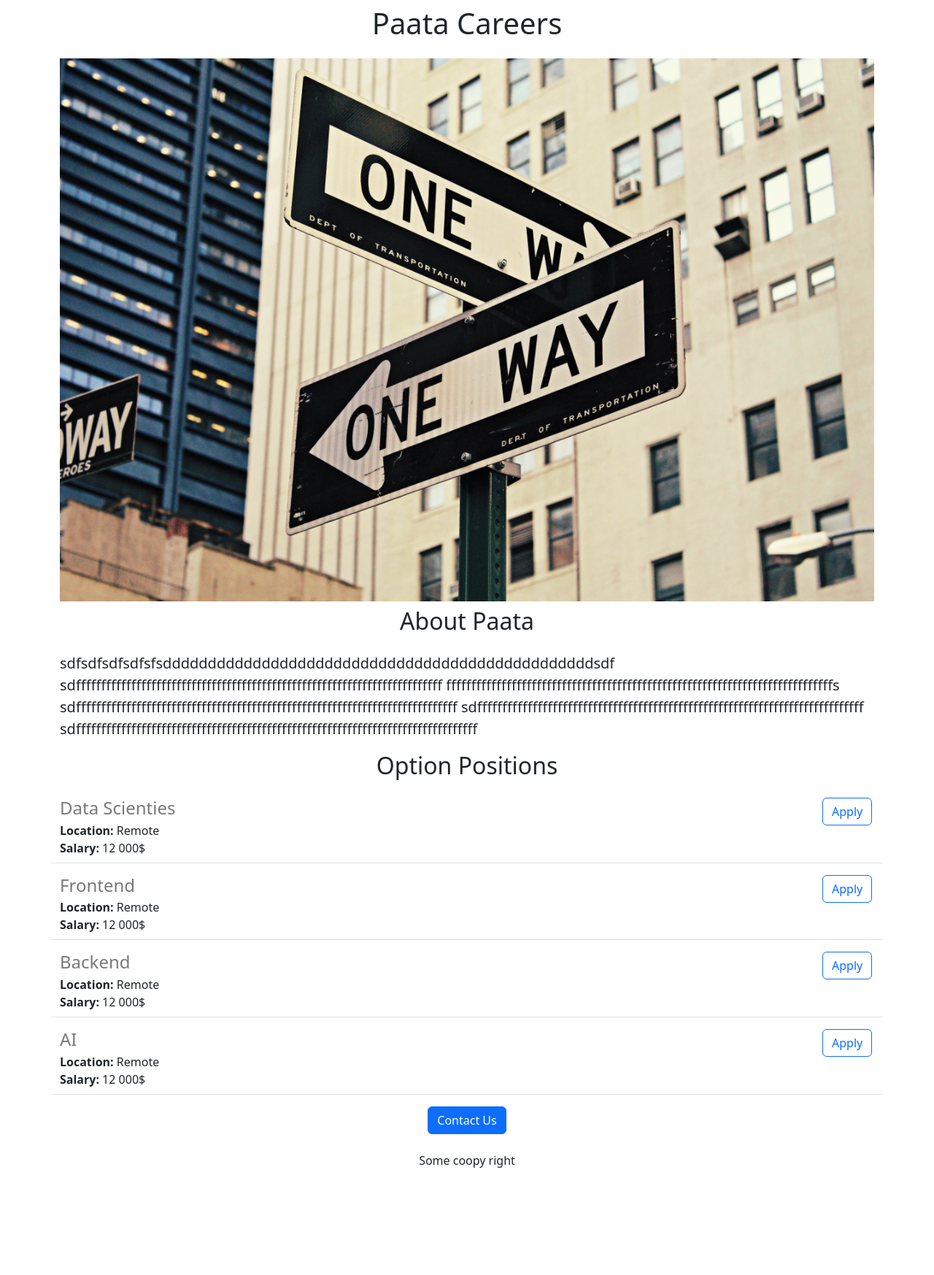
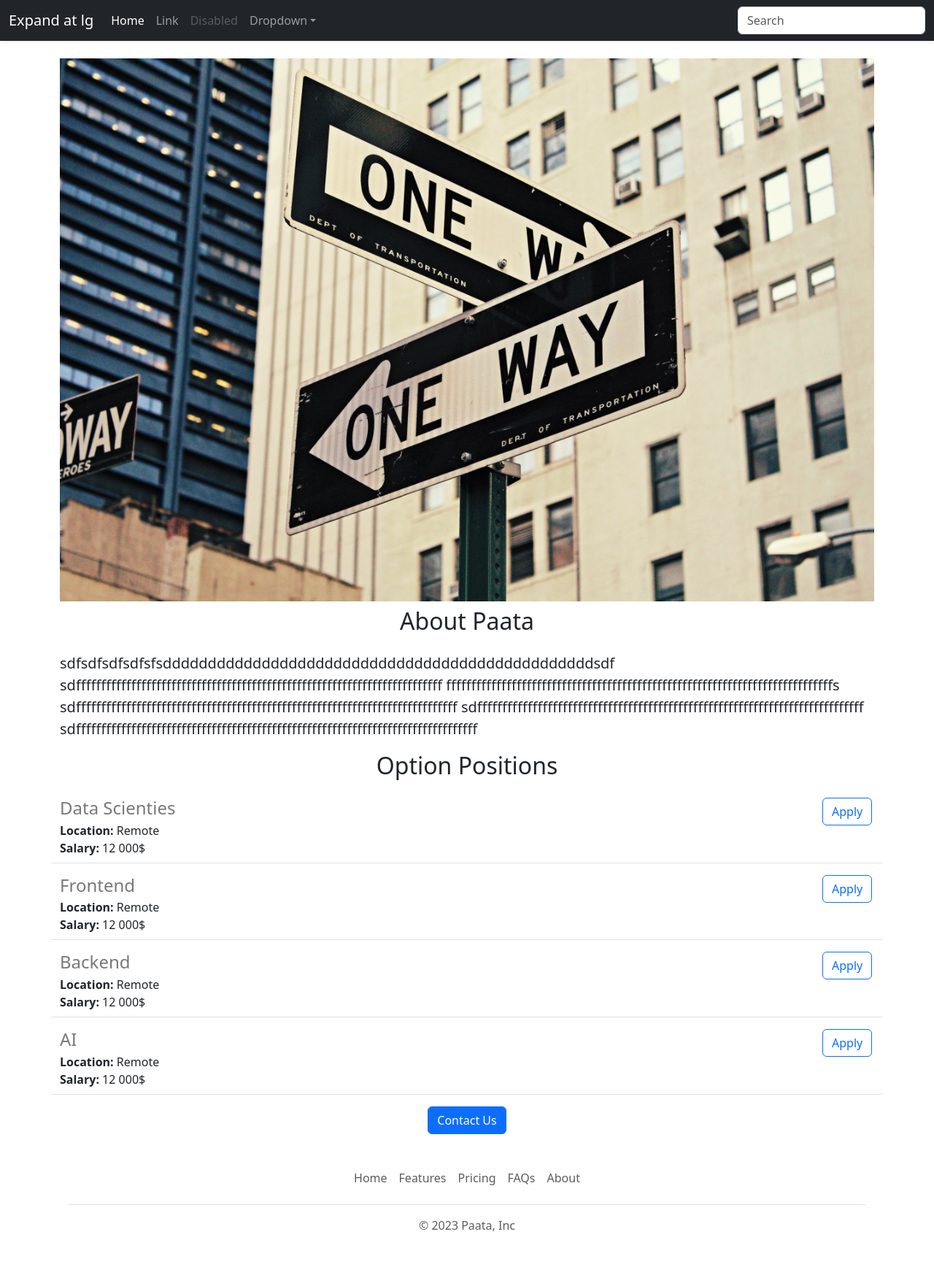
Before and after one commit to Vatan34346/careers, a Flask app: page / in a window 1280 px wide. Shown: the whole page at 73% size. Before the commit the page ends 1600 px from the top, so only its background shows below. Run offline with Flask 3, Linux system fonts and the light colour scheme.

Commit message:
add nav bar and Footer change links

```diff
--- /dev/null
+++ b/templates/footer.html
@@ -0,0 +1,13 @@
+
+<div class="container">
+  <footer class="py-3 my-4">
+    <ul class="nav justify-content-center border-bottom pb-3 mb-3">
+      <li class="nav-item"><a href="#" class="nav-link px-2 text-body-secondary">Home</a></li>
+      <li class="nav-item"><a href="#" class="nav-link px-2 text-body-secondary">Features</a></li>
+      <li class="nav-item"><a href="#" class="nav-link px-2 text-body-secondary">Pricing</a></li>
+      <li class="nav-item"><a href="#" class="nav-link px-2 text-body-secondary">FAQs</a></li>
+      <li class="nav-item"><a href="#" class="nav-link px-2 text-body-secondary">About</a></li>
+    </ul>
+    <p class="text-center text-body-secondary">&copy; 2023 Paata, Inc</p>
+  </footer>
+</div>
--- a/templates/home.html
+++ b/templates/home.html
@@ -12,6 +12,7 @@
     }
 </style>
 <body>
+{% include 'nav.html' %}
     <div class="container">
         <h1 class="text-center mt-2 mb-4">{{company_name}} Careers</h1>
         <img id="banner" class="img-fluid"  src="{{url_for('static', filename='brendan-church-pKeF6Tt3c08-unsplash.jpg')}}">
@@ -32,10 +33,9 @@
         </div>
 
         <div class="text-center">
-            <button class="btn btn-primary btn-large">Contact Us</button>
-            <p class="mt-4">Some coopy right</p>
+            <a href="mailto:paatagvichia@gmail.com?subject=CountactUs" class="btn btn-primary btn-large">Contact Us</a>
         </div>
-
+    {% include 'footer.html' %}
     </div>
 
 
--- a/templates/jobitem.html
+++ b/templates/jobitem.html
@@ -7,7 +7,7 @@
         {% endif %}
     </div>
     <div class="col-1">
-        <button type="button" class="btn btn-outline-primary">Apply</button>
+        <a type="button" href="mailto:paatagvichia@gmail.com?subject={{job['title']}}" class="btn btn-outline-primary">Apply</a>
     </div>
 
 </div>
--- /dev/null
+++ b/templates/nav.html
@@ -0,0 +1,33 @@
+ <nav class="navbar navbar-expand-lg navbar-dark bg-dark shadow-sm fixed-top bg-green" aria-label="Fifth navbar example">
+    <div class="container-fluid">
+      <a class="navbar-brand" href="#">Expand at lg</a>
+      <button class="navbar-toggler" type="button" data-bs-toggle="collapse" data-bs-target="#navbarsExample05" aria-controls="navbarsExample05" aria-expanded="false" aria-label="Toggle navigation">
+        <span class="navbar-toggler-icon"></span>
+      </button>
+
+      <div class="collapse navbar-collapse" id="navbarsExample05">
+        <ul class="navbar-nav me-auto mb-2 mb-lg-0">
+          <li class="nav-item">
+            <a class="nav-link active" aria-current="page" href="#">Home</a>
+          </li>
+          <li class="nav-item">
+            <a class="nav-link" href="#">Link</a>
+          </li>
+          <li class="nav-item">
+            <a class="nav-link disabled">Disabled</a>
+          </li>
+          <li class="nav-item dropdown">
+            <a class="nav-link dropdown-toggle" href="#" data-bs-toggle="dropdown" aria-expanded="false">Dropdown</a>
+            <ul class="dropdown-menu">
+              <li><a class="dropdown-item" href="#">Action</a></li>
+              <li><a class="dropdown-item" href="#">Another action</a></li>
+              <li><a class="dropdown-item" href="#">Something else here</a></li>
+            </ul>
+          </li>
+        </ul>
+        <form role="search">
+          <input class="form-control" type="search" placeholder="Search" aria-label="Search">
+        </form>
+      </div>
+    </div>
+  </nav>
```
